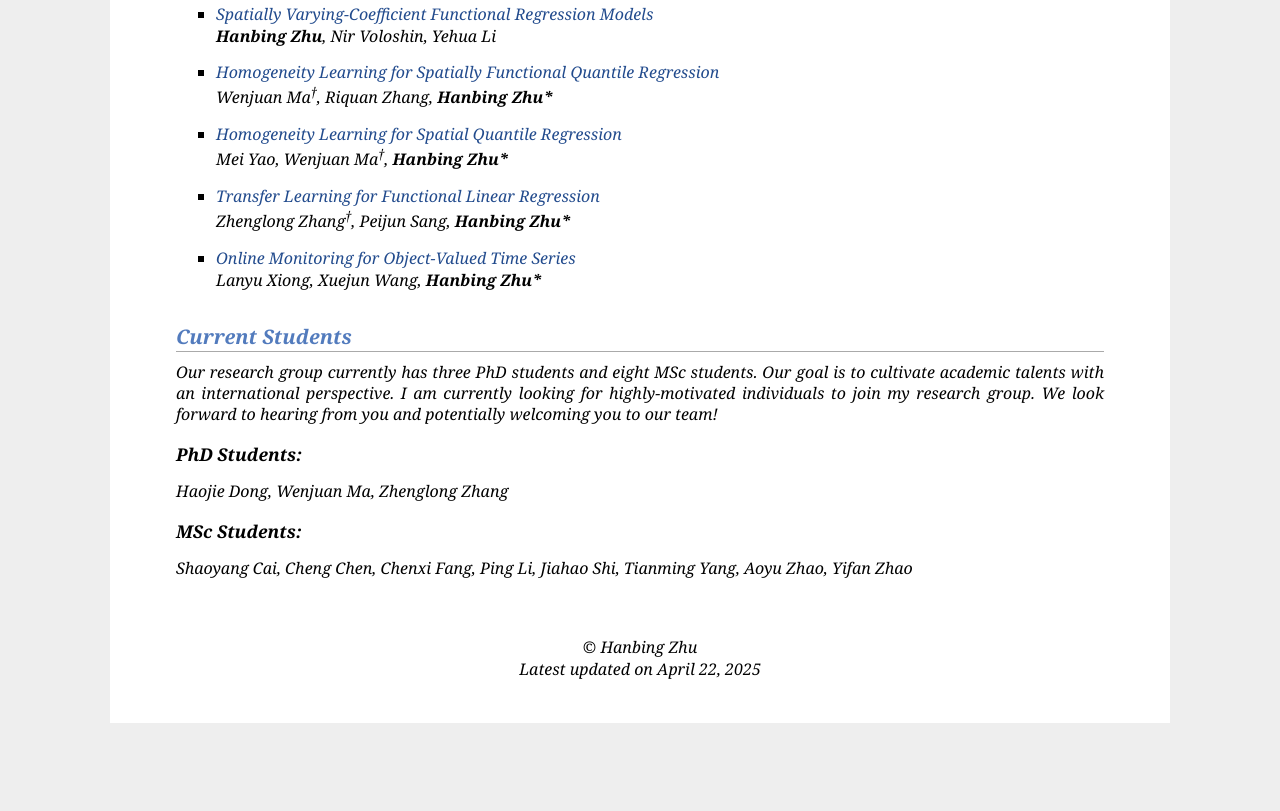
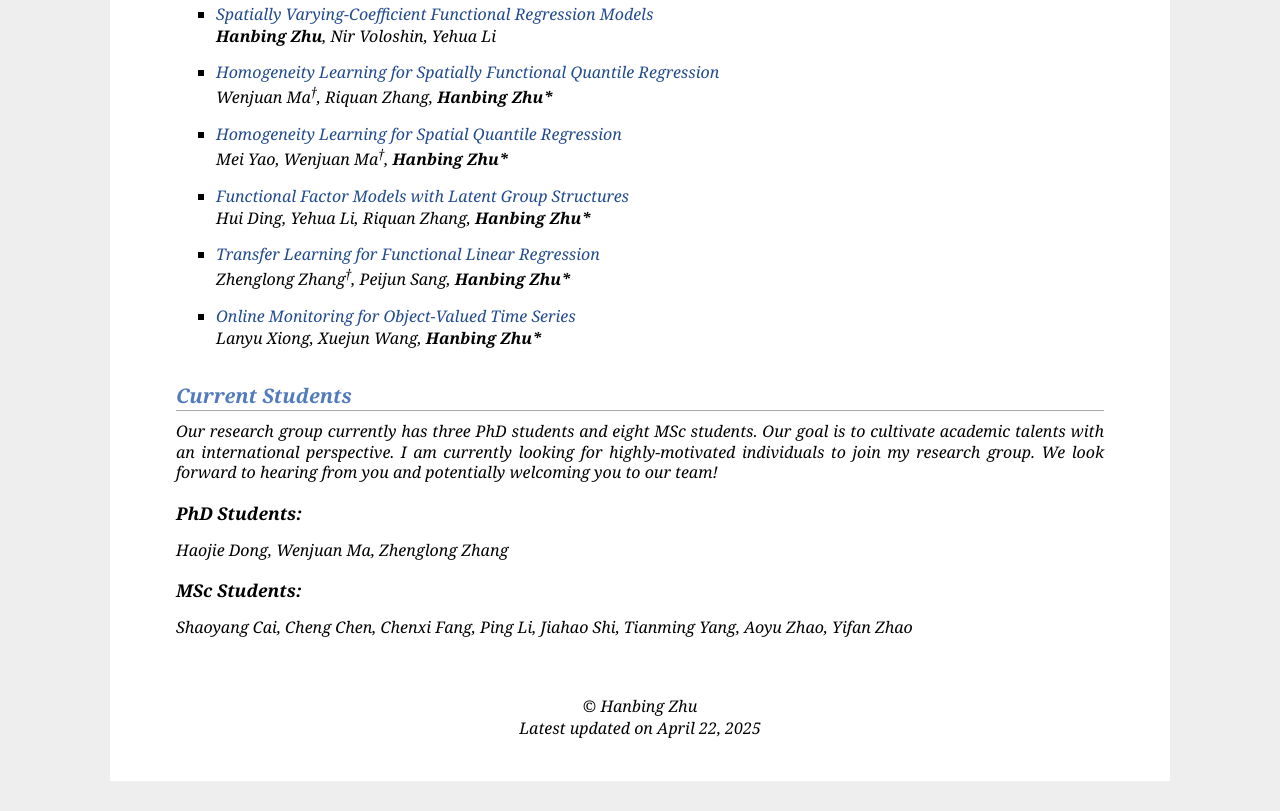
Before and after one commit to zhuhbecnu/zhuhbecnu.github.io, a plain HTML site: page index.html in a window 1280 px wide. Shown: the part 4264-5075 px from the top of the page. Before the commit the page ends 5017 px from the top, so only its background shows below. Drawn offline with Linux system fonts and the light colour scheme.

Commit message:
Update index.html

```diff
--- a/index.html
+++ b/index.html
@@ -399,6 +399,11 @@ Semismooth Newton Augmented Lagrangian Algorithm for Adaptive Lasso Penalized Le
 	Homogeneity Learning for Spatial Quantile Regression</a><br>
 		Mei Yao, Wenjuan Ma<sup>†</sup>,  <b>Hanbing Zhu*</b>
 	</li>
+ <li>
+   <a href=""target="_blank">
+	Functional Factor Models with Latent Group Structures</a><br>
+		Hui Ding, Yehua Li, Riquan Zhang,  <b>Hanbing Zhu*</b>
+	</li>
 	<li>
    <a href=""target="_blank">
 		Transfer Learning for Functional Linear Regression </a><br>
```
